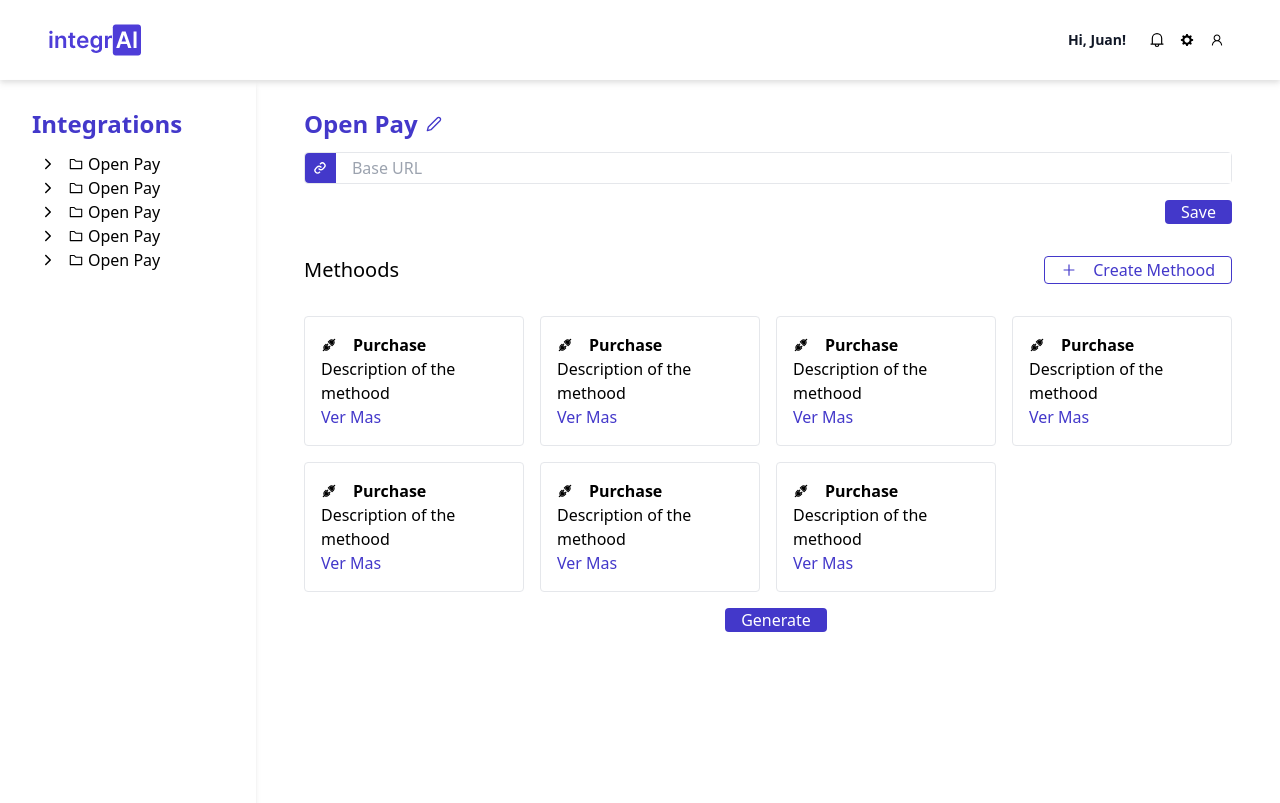
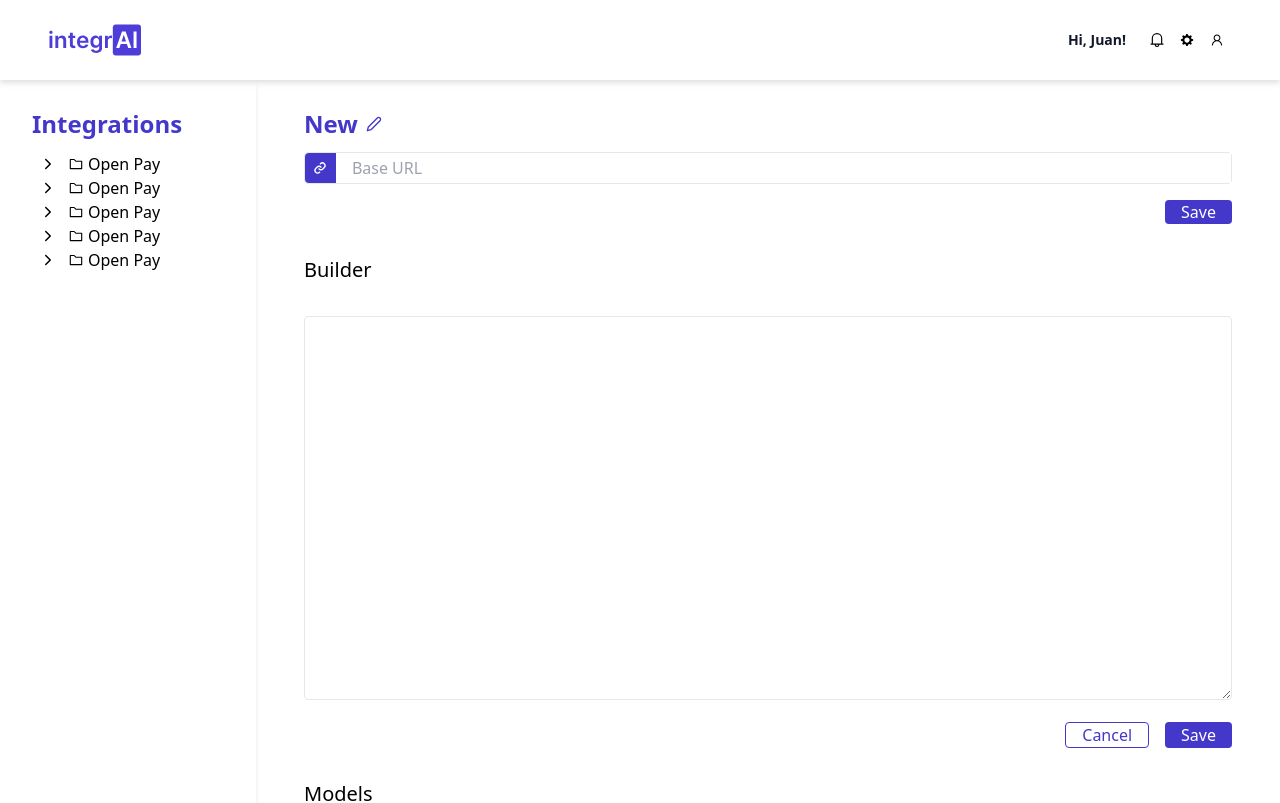
Before and after one commit to danielapereat/integrai, a React (Vite) app: page /1/methood/1 in a window 1280 px wide. Shown: the top 803 px of the page. Built offline with nearby package versions, Linux system fonts and the light colour scheme.

Commit message:
Methoods

```diff
--- a/src/Components/Cards.jsx
+++ b/src/Components/Cards.jsx
@@ -1,6 +1,8 @@
 import { AiTwotoneApi } from 'react-icons/ai'
+import { useNavigate } from "react-router-dom";
 
-function Cards() {
+function Cards({ title, methood }) {
+    const navigate = useNavigate();
     return (
         <div className="border rounded p-4">
             <div className="flex flex-row items-center">
@@ -8,7 +10,7 @@
                 <h2 className='font-semibold'>Purchase</h2>
             </div>
             <p className='font-light'>Description of the methood</p>
-            <button className='text-indigo-700'>Ver Mas</button>
+            <button onClick={() => navigate(`/${title}/methood/${methood}`)} className='text-indigo-700'>Ver Mas</button>
         </div>
     )
 };
--- a/src/Pages/Dashboard.jsx
+++ b/src/Pages/Dashboard.jsx
@@ -12,6 +12,7 @@
 function Dashboard({}) {
     const { id } = useParams();
     const [openModal, setOpenModal] = useState(true);
+    const [title, setTitle] = useState('New');
     const saveIntegration = () => {
         setOpenModal(false);
     };
@@ -53,13 +54,7 @@
                     <ButtonSecondary title={'Create Methood'} icon/>
                 </div>
                 <div className='grid grid-cols-4 gap-4'>
-                    <Cards />
-                    <Cards />
-                    <Cards />
-                    <Cards />
-                    <Cards />
-                    <Cards />
-                    <Cards />
+                    <Cards title={title} methood={'Purchase'}/>
                 </div>
                 <div className='flex w-full justify-center my-4'>
                     <ButtonPrimary title={'Generate'}/>
--- a/src/Pages/Methoods.jsx
+++ b/src/Pages/Methoods.jsx
@@ -49,21 +49,21 @@
                 <div className='flex w-full justify-end my-4'>
                     <ButtonPrimary title={'Save'}/>
                 </div>
-                <div className='flex w-full justify-between my-8'>
-                    <h2 className='text-xl'>Methoods</h2>
-                    <ButtonSecondary title={'Create Methood'} icon/>
+                <div className='flex w-full justify-start my-8'>
+                    <h2 className='text-xl'>Builder</h2>
                 </div>
-                <div className='grid grid-cols-4 gap-4'>
-                    <Cards />
-                    <Cards />
-                    <Cards />
-                    <Cards />
-                    <Cards />
-                    <Cards />
-                    <Cards />
+                <textarea className='w-full border rounded h-96'/>
+                <div className='flex flex-row w-full justify-end my-4'>
+                    <ButtonSecondary title={'Cancel'} action={'hola'}/>
+                    <ButtonPrimary title={'Save'} action={'hola'}/>
                 </div>
-                <div className='flex w-full justify-center my-4'>
-                    <ButtonPrimary title={'Generate'}/>
+                <div className='flex w-full justify-start my-8'>
+                    <h2 className='text-xl'>Models</h2>
+                </div>
+                <textarea className='w-full border rounded h-96'/>
+                <div className='flex flex-row w-full justify-end my-4'>
+                    <ButtonSecondary title={'Cancel'} action={'hola'}/>
+                    <ButtonPrimary title={'Save'} action={'hola'}/>
                 </div>
             </div>
         </>
```
Also changed, not shown: src/main.jsx (+4 -3 lines).
